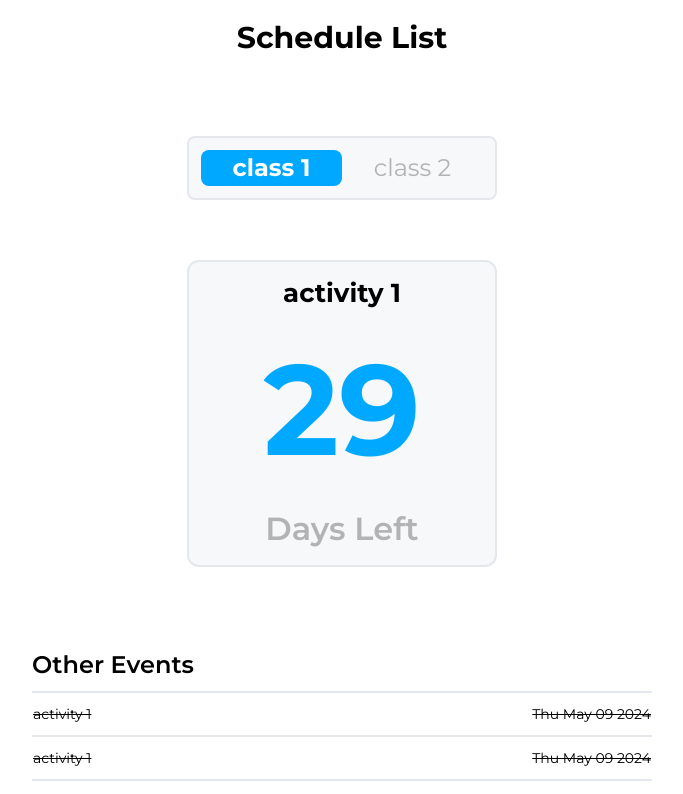
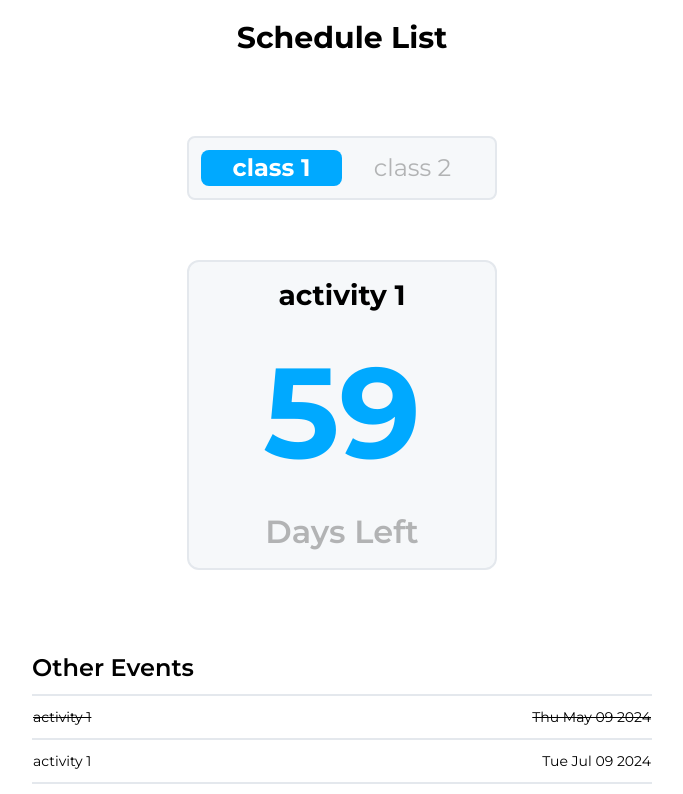
Before and after one commit to nardaiv/multiple-date-count-down, a React (Vite) app: page / in a window 1280 px wide. Shown: the top 794 px of the page, without its empty margins (298-981 px from the left). Built offline with nearby package versions, Linux system fonts and the light colour scheme.

Commit message:
fixing error when there's no upcomming event

```diff
--- a/src/App.jsx
+++ b/src/App.jsx
@@ -27,7 +27,8 @@ function App() {
       return {...val, events: newData }
     })
   )
-  const [selectedEventIndex, setSelectedEventIndex] = React.useState(0)
+	//add Default to 0 for selectedEvent
+  const [selectedEventIndex, setSelectedEventIndex] = React.useState(processedData[selectedMenu].events[0])
 
   React.useEffect(()=>{
     //change the selectedEventIndex so it matches the selectedMenu
@@ -45,16 +46,36 @@ function App() {
     setSelectedMenu(id)
   }
 
+	function changeSelectedEventIndex(event){
+		setSelectedEventIndex(event)
+	}
+
+
   return (
     <div className='p-5 gap-10 flex flex-col justify-center items-center '>
 
       <h1 className='font-bold text-3xl text-center mb-10'>Schedule List</h1>
 
-      <Menu selectedMenu={selectedMenu} data={Data} changeSelected={(a) => changeSelected(a)} />
+      <Menu
+	  selectedMenu={selectedMenu}
+	  data={Data}
+	  changeSelected={(a) => changeSelected(a)}
+	/>
 
-      <CountDown currentDate={currentDate} data={processedData} selectedMenu={selectedMenu} selectedEventIndex={selectedEventIndex}/>
+      <CountDown
+	  currentDate={currentDate}
+	  data={processedData}
+	  selectedMenu={selectedMenu}
+	  selectedEventIndex={selectedEventIndex}
+	  />
 
-      <OtherSchedule currentDate={currentDate} data={processedData}  selectedMenu={selectedMenu} selectedEventIndex={selectedEventIndex}/>
+      <OtherSchedule
+	  currentDate={currentDate}
+	  data={processedData}
+	  selectedMenu={selectedMenu}
+	  selectedEventIndex={selectedEventIndex}
+	  changeSelectedEventIndex={(a) => changeSelectedEventIndex(a)}
+	  />
 
       <p className='text-gray-400'>Built with ❤️ by <a href="https://github.com/nardaiv/" className='underline decoration-mainblue/40 hover:decoration-4'>nardaiv</a></p>
     </div>
--- a/src/CountDown.jsx
+++ b/src/CountDown.jsx
@@ -1,16 +1,25 @@
 import React from 'react'
 
 export default function CountDown(props){
-    const selectedEvent = props.selectedEventIndex;
+	const selectedEvent = props.selectedEventIndex;
+	let remainingDate, eventDate = null
+	if(selectedEvent){
+		eventDate = new Date(selectedEvent.date);
+		remainingDate = Math.ceil((eventDate.getTime() - props.currentDate.getTime())/(1000*60*60*24));
+	}
 
-    const eventDate = new Date(selectedEvent.date);
-    const remainingDate = Math.ceil((eventDate.getTime() - props.currentDate.getTime())/(1000*60*60*24));
+	return (
+		<div className='bg-grey border-2 border-darkgrey w-full md:w-6/12 lg:w-3/12 rounded-xl p-3 mt-5 text-center min-h-[200px]'>
+		{selectedEvent ? (
+			<div>
+			<h2 className='font-bold text-[28px]'>{selectedEvent.title}</h2>
+			<p className='text-mainblue text-[128px] font-bold'>{remainingDate}</p>
+			<p className='text-faintblack font-semibold text-[32px]'>Day{remainingDate>1 ? "s": ""} Left</p>
+			</div>
+		) :
+			<h2 className='font-bold text-[30px]' >There is no upcomming event</h2>
 
-    return (
-        <div className='bg-grey border-2 border-darkgrey w-full md:w-6/12 lg:w-3/12 rounded-xl p-3 mt-5 text-center'>
-            <h2 className='font-bold text-[26px]'>{selectedEvent.title}</h2>
-            <p className='text-mainblue text-[128px] font-bold'>{remainingDate}</p>
-            <p className='text-faintblack font-semibold text-[32px]'>Day{remainingDate>1 ? "s": ""} Left</p>
-        </div>
-    )
+		}
+		</div>
+	)
 }
--- a/src/Data.js
+++ b/src/Data.js
@@ -4,11 +4,11 @@ export default {
             groupName : "class 1",
             events : [
                 {title : "activity 1", date : "2024-05-09"},
-                {title : "activity 1", date : "2024-05-09"},
-                {title : "activity 1", date : "2024-05-09"},
-                {title : "activity 1", date : "2024-05-09"},
-                {title : "activity 1", date : "2024-05-09"},
-                {title : "activity 1", date : "2024-06-09"}
+                {title : "activity 1", date : "2024-07-09"},
+                {title : "activity 1", date : "2024-07-06"},
+                {title : "activity 1", date : "2024-07-09"},
+                {title : "activity 1", date : "2024-07-09"},
+                {title : "activity 1", date : "2024-07-09"}
             ]
         },
         {
--- a/src/OtherSchedule.jsx
+++ b/src/OtherSchedule.jsx
@@ -1,10 +1,12 @@
 import React from "react";
 
 export default function OtherSchedule(props){
+	//Create table markup
     const tableElement = props.data[props.selectedMenu].events.map((val, i)=>{
         return(
             <tr className={val.isEventPast? "leading-10 line-through": "leading-10"}
-            onClick={()=> val.isEventPast&& console.log("hello")}
+		//giving ability to change selectedEventIndex corespond to user selection in the table
+            onClick={()=> !val.isEventPast&& props.changeSelectedEventIndex(val)}
             key={i}>
                 <td className="border-y-2 border-darkgrey">{val.title}</td>
                 <td className="border-y-2 border-darkgrey text-right">{new Date(val.date).toDateString()}</td>
```
Also changed, not shown: 1 other file (tests, documents, lock files or other folders).
